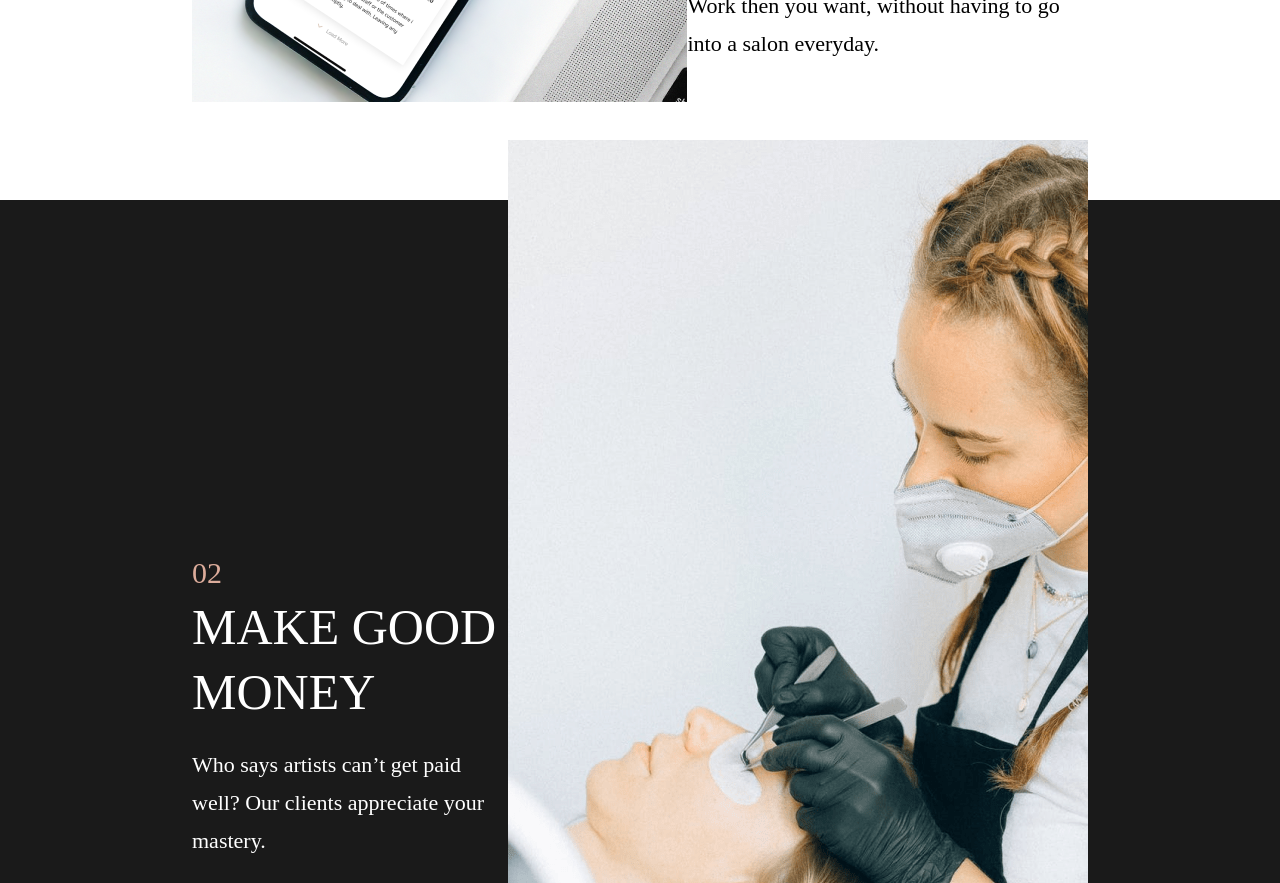
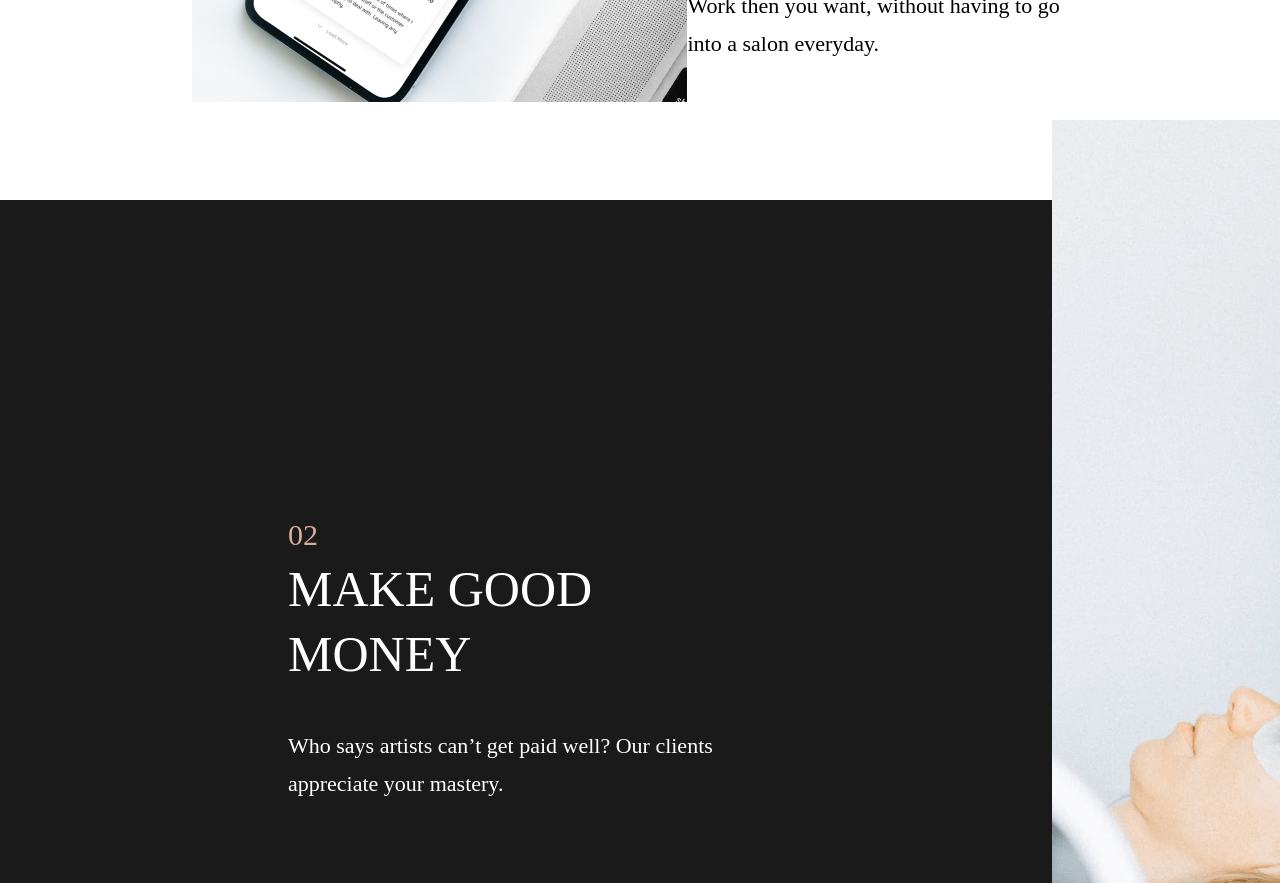
Before and after one commit to Nazarkooo/Salon, a plain HTML site: page index.html in a window 1280 px wide. Shown: the part 2580-3463 px from the top of the page. Drawn offline with Linux system fonts and the light colour scheme; files whose address does not match are found by name.

Commit message:
Some Changes

```diff
--- a/css/style.scss
+++ b/css/style.scss
@@ -212,14 +212,13 @@
 .fourth__block {
   margin: 0 auto;
   margin-top: 25%;
-  width: 100%;
-  height: 100vh;
+  width: 1920px;
+  height: 950px;
   background-color: $dgrey;
 
   .fourth__block__wrapper {
     margin: 0 auto;
     width: 70%;
-    height: 1030px;
     display: flex;
     justify-content: space-between;
     align-items: center;
@@ -227,9 +226,12 @@
   }
 
   .fourth__block__img {
-    width: 580px;
-    height: 1030px;
-    margin-top: -120px;
+    img {
+      width: 580px;
+      height: 1030px;
+      object-fit: cover;
+      margin-top: -80px;
+    }
   }
 }
 
@@ -331,7 +333,11 @@
 
     .sixth__block__img {
       width: 50%;
-      height: 1080px;
+      img {
+        width: 970px;
+        height: 1080px;
+        object-fit: cover;
+      }
     }
   }
 
```
Also changed, not shown: css/style.css.
